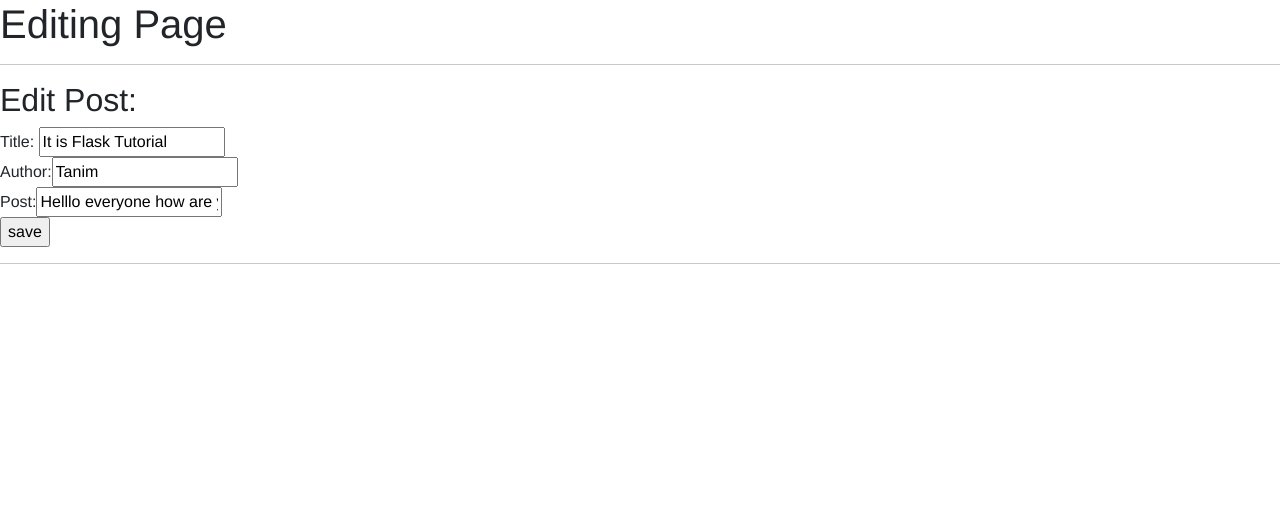
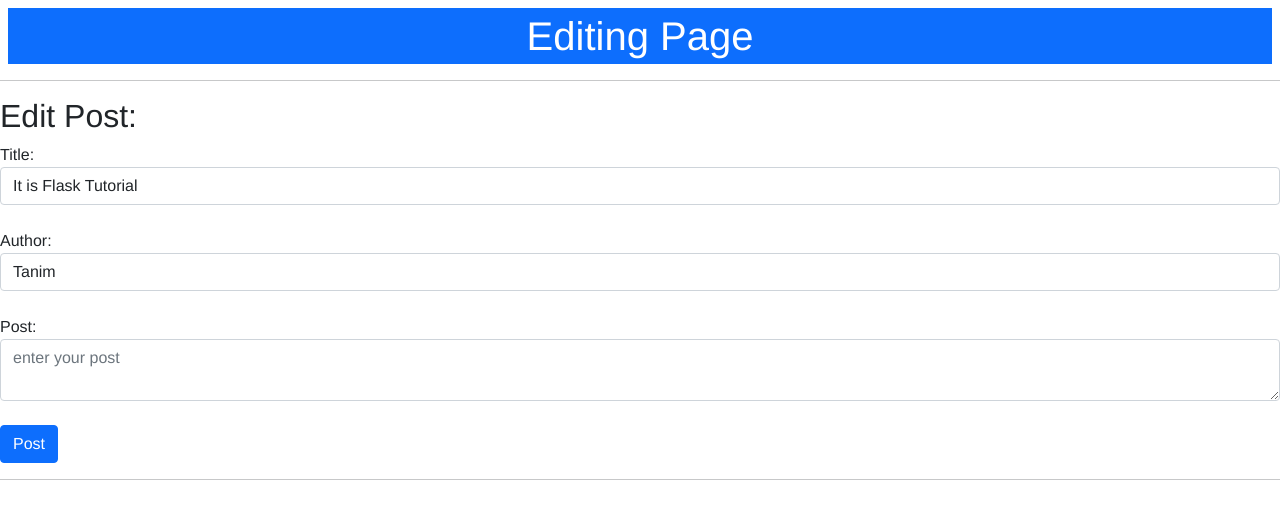
Before and after one commit to ttanimarefin/Starting-flask, a Flask app: page /posts/edit/1 in a window 1280 px wide. Shown: the top 519 px of the page. Run offline with Flask 2, Linux system fonts and the light colour scheme; data comes from the database, SQL or seed files in the repository.

Commit message:
Change edit page style

```diff
--- a/templates/edit.html
+++ b/templates/edit.html
@@ -7,18 +7,24 @@
 {%block body%}
 
 
-<h1>Editing Page</h1>
+<h1 class="p-1 m-2 bg-primary text-white text-center">Editing Page</h1>
 <hr>
   <h2>Edit Post:</h2>
+
   <form action='/posts/edit/{{post.id}}' method='POST'>
-       Title: <input type='text' name='title' id='title ' value="{{post.title}}">
-        <br>
-        Author:<input type='text' name='author' id='author' value="{{post.author}}">
-        <br>
-       Post:<input type='text' name='content' id='content' value="{{post.content}}">
-        <br>
-       <input type='submit' value='save'>
-  </form>
+      <label for="Title">Title:</label>
+      <input type="text" class="form-control" placeholder="Enter title" name='title' id='title' value="{{post.title}}">
+      <br>
+      <label for="author">Author:</label>
+      <input type="text" class="form-control" placeholder="author name" name='author' id='author' value="{{post.author}}">
+       <br>
+       <label for="Content">Post:</label>
+       <textarea class="form-control" input type='text' name='content' id='content' placeholder="enter your post" rows="2" value="{{post.content}}"></textarea>
+       <br>
+       <input class="btn btn-primary" type='submit' value='Post'>
+
+
+</form>
 <hr>
 
 {%endblock%}
```
